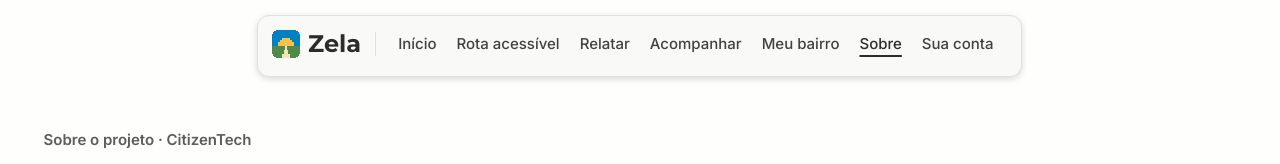
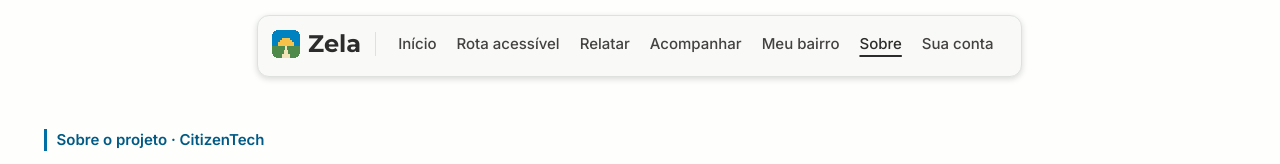
Before and after one commit to fabriciogallo/zela, a plain HTML site: page pages/sobre.html in a window 1280 px wide. Shown: the top 164 px of the page. Drawn offline with Linux system fonts and the light colour scheme.

Commit message:
fix(interface): destaca rotulos informativos

```diff
--- a/assets/css/style.css
+++ b/assets/css/style.css
@@ -182,7 +182,7 @@ html[data-texto-grande] .row > :is(.col-main, .col-side) { flex-basis: 100%; }
 .page-title { padding: clamp(32px, 4vw, 56px) 0 24px; display: flex; flex-direction: column; gap: 16px; }
 .page-title .t-lead { max-width: 70ch; text-wrap: pretty; }
 .page-title--wide .t-lead { max-width: none; }
-.page-eyebrow { display: flex; flex-wrap: wrap; gap: .35em; color: var(--muted); font-size: .9375rem; font-weight: 600; line-height: 1.5; }
+.page-eyebrow { display: flex; flex-wrap: wrap; gap: .35em; padding-inline-start: 10px; border-inline-start: 3px solid var(--sky-deep); color: var(--sky-hover); font-size: .9375rem; font-weight: 600; line-height: 1.5; }
 
 /* ---------- Superfícies ---------- */
 .panel, .protocol-box {
```
